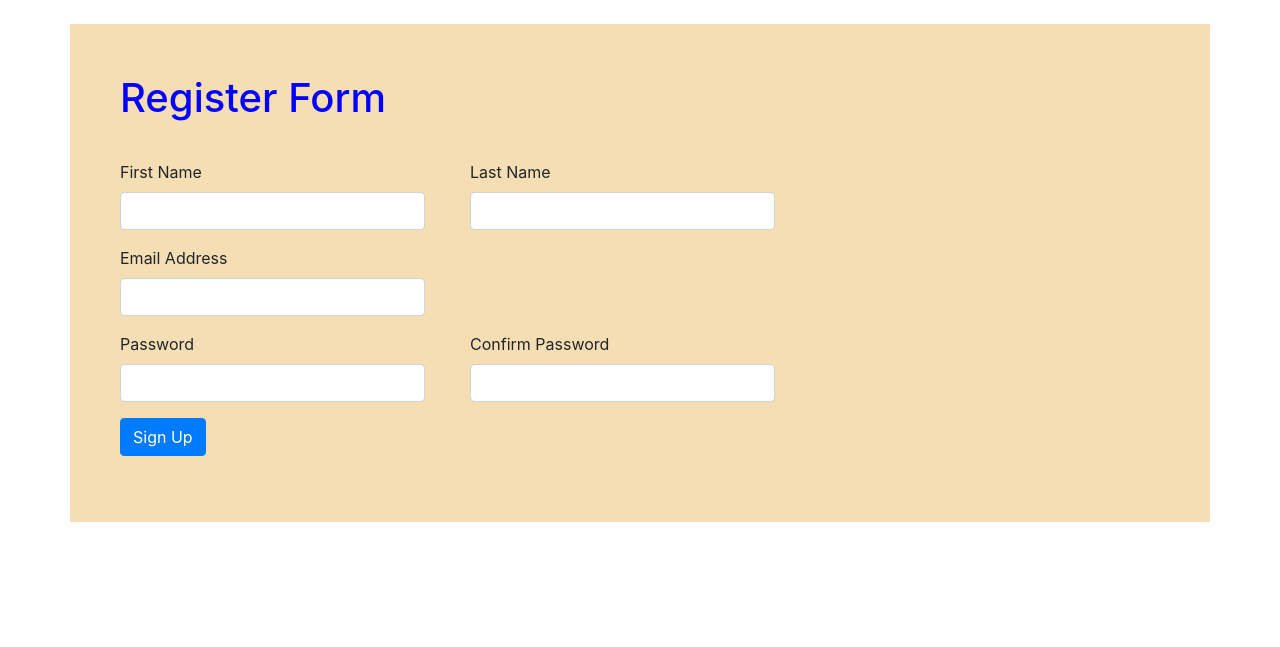
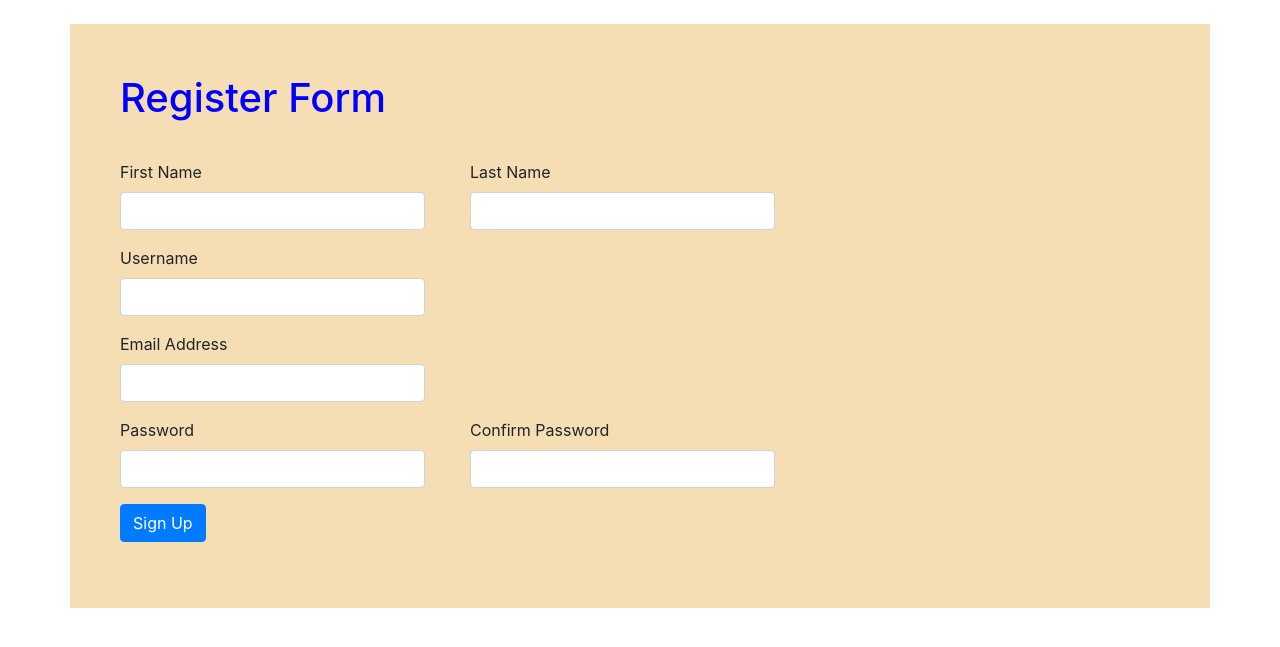
Before and after one commit to shishirneupane/Basic-Django-Web-Application, a Django app: page /register/ in a window 1280 px wide. Shown: the part 56-703 px from the top of the page. Run offline with Django 3.2, Linux system fonts and the light colour scheme; parts of the project's set-up code (start-up, migrations or seed data) failed here and were passed over; some libraries are stand-ins or nearby versions.

Commit message:
latest changes

```diff
--- a/watchout/watch/templates/watch/register.html
+++ b/watchout/watch/templates/watch/register.html
@@ -2,37 +2,44 @@
 
 {% block content %}
 
-<form>
+<form method="POST">
     <div style="padding-bottom: 30px; color: blue;">
         <h1>Register Form</h1>
+    </div>
+    {% csrf_token %}
+    <div class="form-row">
+        <div class="form-group col-md-4" style="padding-right: 40px;">
+          <label>First Name</label>
+          <input type="text" class="form-control" name="first_name">
+        </div>
+        <div class="form-group col-md-4" style="padding-right: 40px;">
+          <label>Last Name</label>
+          <input type="text" class="form-control" name="last_name">
+        </div>
     </div>
 
     <div class="form-row">
         <div class="form-group col-md-4" style="padding-right: 40px;">
-          <label>First Name</label>
-          <input type="text" class="form-control">
-        </div>
-        <div class="form-group col-md-4" style="padding-right: 40px;">
-          <label>Last Name</label>
-          <input type="text" class="form-control">
+            <label>Username</label>
+            <input type="text" class="form-control" name="username">
         </div>
     </div>
 
     <div class="form-row">
         <div class="form-group col-md-4" style="padding-right: 40px;">
             <label>Email Address</label>
-            <input type="email" class="form-control">
+            <input type="email" class="form-control" name="email">
         </div>
     </div>
 
     <div class="form-row">
         <div class="form-group col-md-4" style="padding-right: 40px;">
           <label>Password</label>
-          <input type="password" class="form-control">
+          <input type="password" class="form-control" name="password1">
         </div>
         <div class="form-group col-md-4" style="padding-right: 40px;">
           <label>Confirm Password</label>
-          <input type="password" class="form-control">
+          <input type="password" class="form-control" name="password2">
         </div>
     </div>
 
--- a/watchout/watch/urls.py
+++ b/watchout/watch/urls.py
@@ -6,5 +6,6 @@ app_name = "watch"
 urlpatterns = [
     path('', views.watchhmo, name="watchhmo"),
     path('register/', views.register, name="register"),
-    path('login/', views.login, name="login")
+    path('login/', views.login, name="login"),
+    path('upload/', views.upload, name="upload")
 ]
--- a/watchout/watch/views.py
+++ b/watchout/watch/views.py
@@ -1,12 +1,42 @@
-from django.shortcuts import render
+from django.shortcuts import render, redirect
 from django.http import HttpResponse
+from django.contrib.auth.models import User, auth
+
 # Create your views here.
 
 def watchhmo(request):
 	return render(request, "watch/home.html", {'name': 'Ashish Giri'})
 
 def register(request):
-	return render(request, "watch/register.html", context={})
+	if request.method == 'POST':
+		first_name = request.POST['first_name'] ##first_name is same as the name of field in html file
+		last_name = request.POST['last_name']
+		username = request.POST['username']
+		password1 = request.POST['password1']
+		password2 = request.POST['password2']
+		email = request.POST['email']
+
+		if password1==password2:
+			if User.objects.filter(username=username).exists():
+				print("username taken")
+			elif User.objects.filter(email=email).exists():
+				print("email taken")
+			else:
+				user = User.objects.create_user(username=username, password=password1, email=email, first_name=first_name, last_name=last_name)
+				user.save();
+				print('user created')
+				return redirect('watch:login')
+	else:
+	# 	return render(request, "watch/registerform.html", context={})
+		return render(request, "watch/register.html", context={})
+
+def registerform(request):
+	pass
+
 
 def login(request):
 	return render(request, "watch/login.html", context={})
+
+
+def upload(request):
+	return render(request, 'watch/videos.html', context={})
--- a/watchout/watchout/urls.py
+++ b/watchout/watchout/urls.py
@@ -19,4 +19,5 @@ from django.urls import path, include
 urlpatterns = [
     path('', include('watch.urls')),
     path('admin/', admin.site.urls),
+
 ]
```
Also changed, not shown: watchout/watch/admin.py (+7 -0 lines), watchout/watch/models.py (+20 -4 lines), watchout/watch/templates/watch/videos.html (added, +25 -0 lines), watchout/db.sqlite3, watchout/watch/migrations/0001_initial.py, watchout/watch/migrations/0002_movie_downloader.py (deleted), watchout/watch/migrations/0002_video.py.
